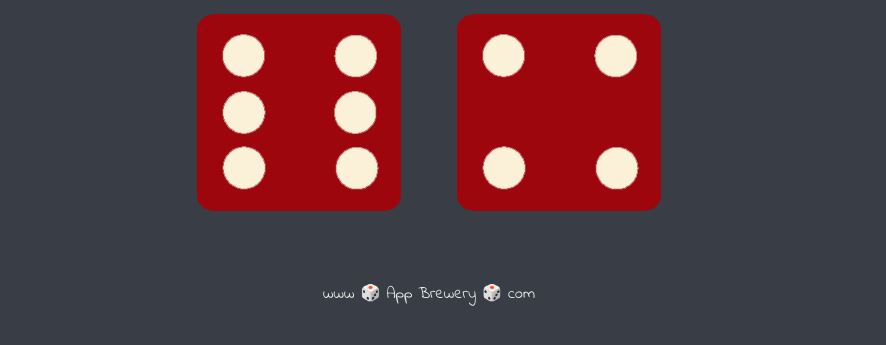
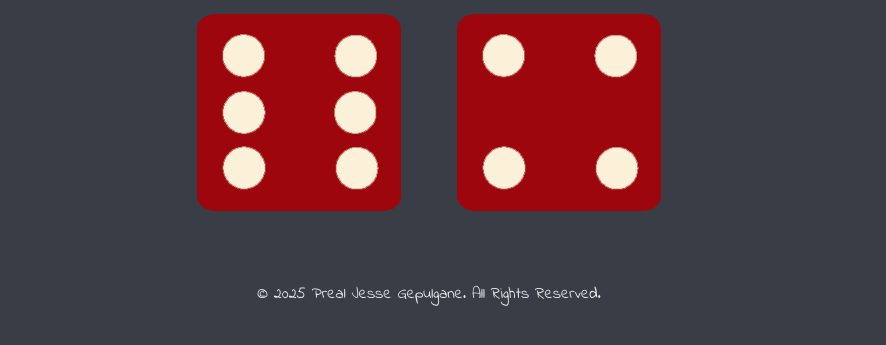
Before and after one commit to Engr-Pidoy/dice, a plain HTML site: page index.html in a window 1280 px wide. Shown: the part 321-666 px from the top of the page, without its empty margins (211-1097 px from the left). Drawn offline with Linux system fonts and the light colour scheme.

Commit message:
Update index.html

```diff
--- a/index.html
+++ b/index.html
@@ -29,6 +29,6 @@
       </body>
 
       <footer>
-        www 🎲 App Brewery 🎲 com
+       &copy; 2025 Preal Jesse Gepulgane. All Rights Reserved.
       </footer>
     </html>
```
